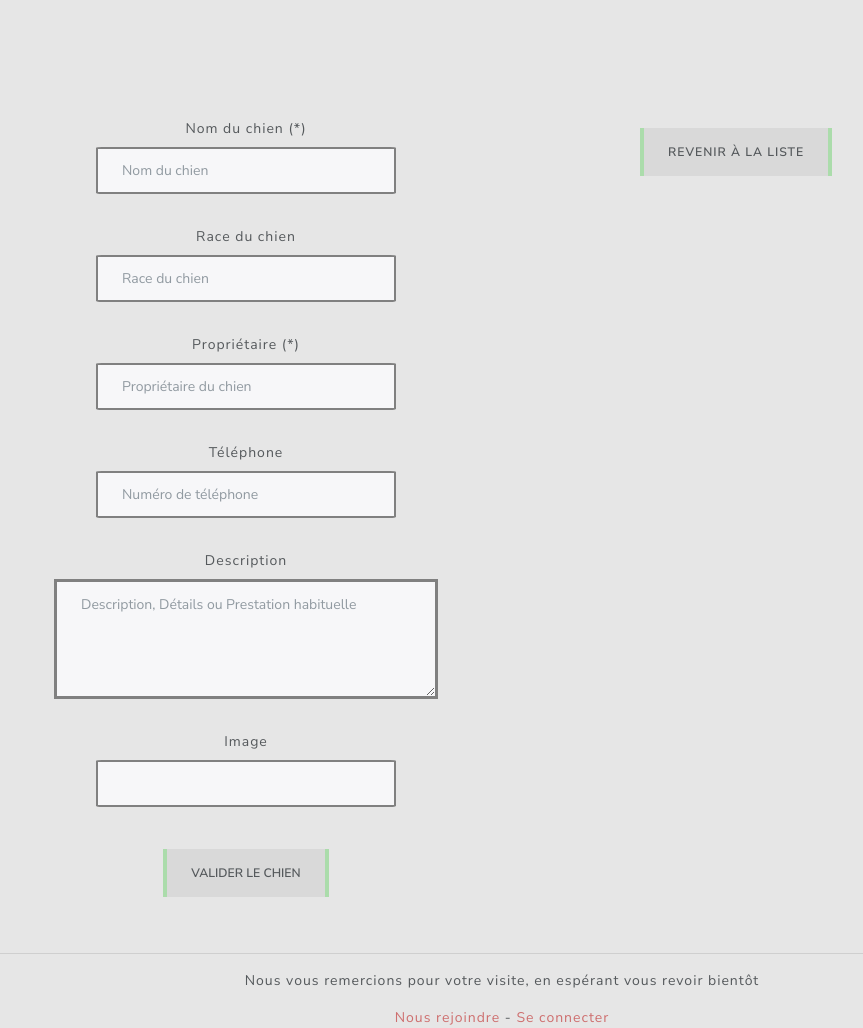
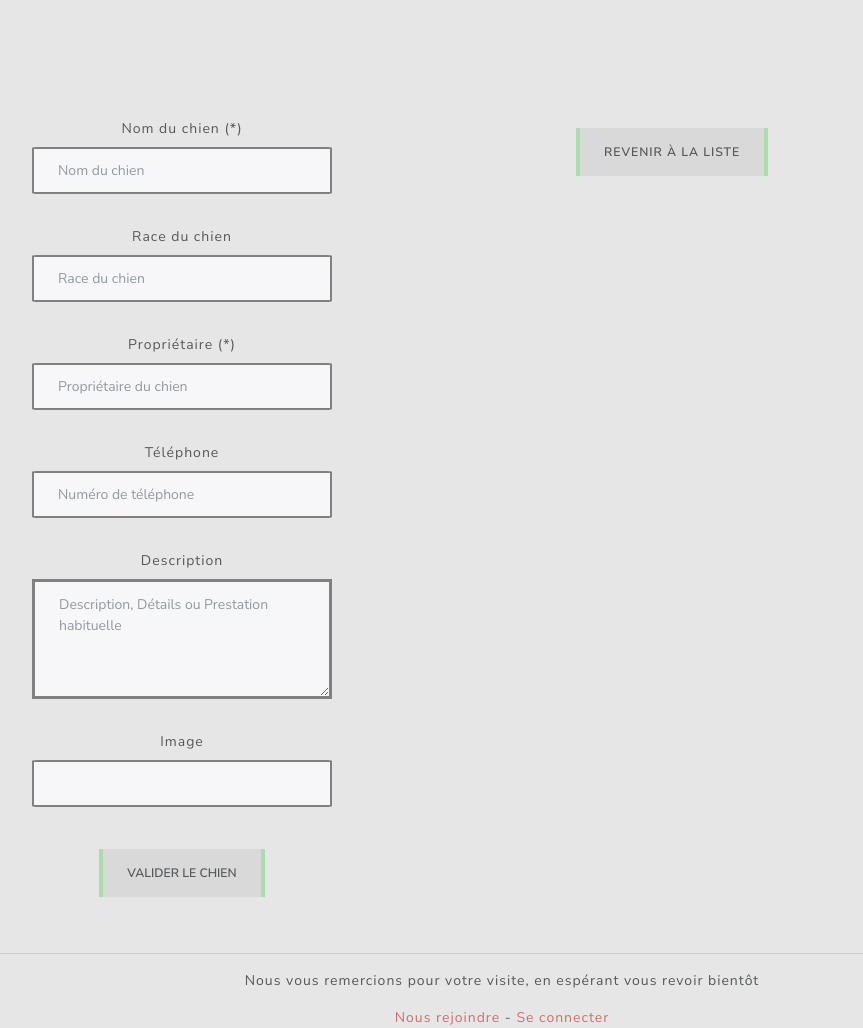
Before and after one commit to benoitsouillat/playdogs, a Symfony app: template templates/administration/create.html.twig in a window 1280 px wide. Shown: the part 230-1258 px from the top of the page, without its empty margins (138-1001 px from the left). Run offline with Twig, Linux system fonts and the light colour scheme; the template is opened without the code that fills it: most values are stand-ins (such as "Sample title", 1, 10 or a date in 2020); form fields are guessed from the names that the template uses; some libraries are stand-ins or nearby versions.

Commit message:
changing appearence description in manage

```diff
--- a/composer.json
+++ b/composer.json
@@ -12,6 +12,7 @@
         "doctrine/doctrine-bundle": "^2.2",
         "doctrine/doctrine-migrations-bundle": "^3.0",
         "doctrine/orm": "^2.8",
+        "imagine/imagine": "^1.2",
         "phpdocumentor/reflection-docblock": "^5.2",
         "sensio/framework-extra-bundle": "^5.1",
         "symfony/apache-pack": "^1.0",
--- a/public/css/main.css
+++ b/public/css/main.css
@@ -1214,7 +1214,8 @@ footer {
 }
 
 .manage__add form {
-  width: 60%;
+  min-width: 40%;
+  max-width: 60%;
   display: -webkit-box;
   display: -ms-flexbox;
   display: flex;
@@ -1271,7 +1272,7 @@ footer {
 
 .manage__add__info {
   min-width: 40%;
-  max-width: 50%;
+  max-width: 60%;
   padding-top: 50px;
 }
 
@@ -1330,7 +1331,8 @@ footer {
 }
 
 .manage__add .form-group textarea {
-  width: 50% !important;
+  min-width: 300px;
+  width: 25% !important;
   border: solid grey 3px;
   min-height: 120px;
 }
--- a/public/css/pages/_admin.scss
+++ b/public/css/pages/_admin.scss
@@ -72,7 +72,8 @@
         flex-direction: row;
 
         form {
-            width: 60%;
+            min-width: 40%;
+            max-width: 60%;
             display: flex;
             flex-direction: column;
             justify-content: center;
@@ -111,7 +112,7 @@
         }
         &__info {
             min-width: 40%;
-            max-width: 50%;
+            max-width: 60%;
             padding-top: 50px;
             ul {
                 display: flex;
@@ -151,7 +152,8 @@
         }
         .form-group {
             textarea {
-                width: 50%!important;
+                min-width: 300px;
+                width: 25%!important;
                 border: solid grey 3px;
                 min-height: 120px;
             }
```
Also changed, not shown: src/ImageOptimizer.php (added, +37 -0 lines), 3 other files.
